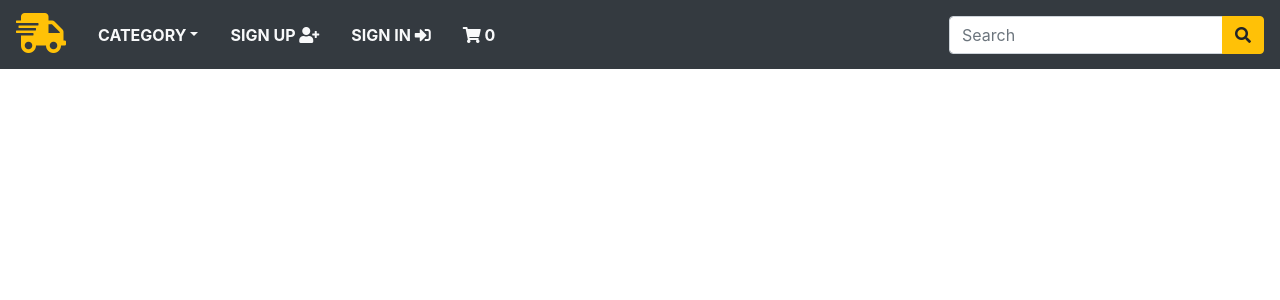
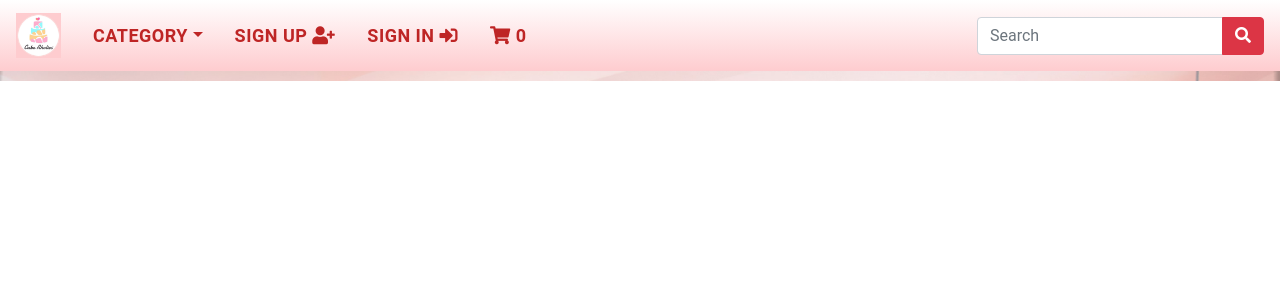
Before and after one commit to NewizZ9381/cakeaholics, a Django app: page / in a window 1280 px wide. Shown: the top 300 px of the page. Run offline with Django 3.2, Linux system fonts and the light colour scheme; data that the repository does not hold is empty; some libraries are stand-ins or nearby versions.

Commit message:
Improve HTML file

```diff
--- /dev/null
+++ b/cakeaholics/static/css/style.css
@@ -0,0 +1,147 @@
+/* <style type="text/css"> */
+body{
+line-height: 1.4;
+font: 400 15px 'roboto', sans-serif;
+letter-spacing: 0.5px;
+color: #333;
+}
+
+a{
+    outline: none;
+    color: rgb(177, 6, 6);
+    text-decoration: none;
+}
+
+a:hover, a:focus{
+    color: #661c19;
+    text-decoration: none;
+}
+
+/* Style Header */
+.bg-header{
+    background: url(/static/media/web/bg.jpg) no-repeat fixed;
+    background-size: cover;
+    /* min-height: 430px; */
+    position: relative;
+    padding: 0;
+}
+
+/* Navbar */
+.navbar{
+    background: linear-gradient(to top, #fecccf,#ffffff);
+    /* background-color: #fecccf; */
+}
+
+.navbar-brand>img{
+    height: 45px
+}
+
+/* .nav-link {
+    color: black !important;
+} */
+
+/* .navbar{
+    padding: 3px 16px;
+} Top-Bottom Left-Right */
+
+.navbar .navbar-nav .active{
+    font-size: 18px;
+    font-weight: 600;
+}
+
+.navbar-nav>li>a{
+    font-size: 18px;
+    font-weight: 600;
+    color: rgb(177, 6, 6) !important;
+    outline: none;
+}
+
+.navb
+
+.active{
+    opacity: 1;
+}
+
+.navbar-nav .nav-item .nav-link{
+    transition: 0.3s ease;
+    color: #BE2525 !important;
+}
+
+.navbar-nav .nav-item .nav-link:hover{
+    transition: 0.3s ease;
+    font-size: 18px;
+    font-weight: 800;
+    color: #661c19 !important;
+}
+
+.navbar-light .navbar-toggler:hover, .navbar .navbar-toggler:active{
+    background-color: rgba(0,0,0,0.2);
+
+}
+
+.navbar-light .navbar-nav .nav-link.active{
+    color: #661c19;
+    font-weight: 800;
+}
+
+button:hover{
+    background-color: #fecccf !important;
+}
+
+button:focus{
+    outline: none;
+    background-color: rgba(255,255,255,0.1);
+}
+
+/* Pagination */
+.pagination > li > a
+{
+    background-color: white;
+    color: #661c19;
+}
+
+.pagination > li > a:focus,
+.pagination > li > a:hover,
+.pagination > li > span:focus,
+.pagination > li > span:hover
+{
+    color: #5a5a5a;
+    background-color: #eee;
+    border-color: #ddd;
+}
+
+.pagination > .active > a
+{
+    color: #661c19 !important;
+    background-color: #fecccf !Important;
+    border: solid 1px #fecccf !Important;
+}
+
+.pagination > .active > a:hover
+{
+    background-color: #fecccf !Important;
+    border: solid 1px #fecccf;
+}
+
+/* Products Row */
+.products-row{
+    margin-top: 10px;
+}
+
+/* Card */
+.card{
+    /* border: 1px solid #fecccf; */
+    /* line-height: 40px; */
+    /* border-radius: 2%; */
+}
+
+.card{
+    /* margin-bottom: 15px; */
+    transition: 0.3s ease;
+}
+
+.card:hover{
+    /* box-shadow: 0 10px 40px 0 rgba(0,0,0,0.5); */
+    box-shadow: 0 10px 40px 0 #ff959c;
+    transition: 0.3s ease;
+}
--- a/cakeaholics/store/templates/index.html
+++ b/cakeaholics/store/templates/index.html
@@ -4,12 +4,12 @@
 {% block content %}
 
 <div class="container">
-    <div class="row my-3">
+    <div class="row products-row">
     {% for product in products %}
         {% if product.image %}
-            <div class="col-lg-4 col-md-6 mb-4">
+            <div class="col-lg-3 col-md-6 mb-4">
                 <div class="card h-100">
-                <a href="{{product.get_url}}"><img class="card-img-top" src="{{product.image.url}}" alt=""  width="338px" height="338px"></a>
+                <a href="{{product.get_url}}"><img class="card-img-top" src="{{product.image.url}}" alt=""  width="200px" height="200px"></a>
                 <div class="card-body">
                     <h4 class="card-title">
                     <a href="{{product.get_url}}">{{product.name}}</a>
@@ -21,7 +21,7 @@
                     {% if product.stock <= 0 %}
                         <h5 class="text-danger">สินค้าหมด</h5>
                     {% else %}
-                        <a href="{% url 'addCart' product.id %}" class="btn btn-primary">เพิ่มลงตะกร้า</a>
+                        <a href="{% url 'addCart' product.id %}" class="btn btn-danger">เพิ่มลงตะกร้า</a>
                     {% endif %}
                     <!-- <small class="text-muted">&#9733; &#9733; &#9733; &#9733; &#9734;</small> -->
                 </div>
--- a/cakeaholics/store/templates/layouts.html
+++ b/cakeaholics/store/templates/layouts.html
@@ -1,6 +1,12 @@
+{% load static %}
+
 <!DOCTYPE html>
 <html lang="en">
 <head>
+    <title>Cakeaholics | Cakes make Happy :)</title>
+    <!-- Small Icon that appears in the brower's tab -->
+    <link rel="icon" href="{% static 'media/web/logo.jpg' %}" type="image/x-icon">
+
     <meta charset="UTF-8">
     <meta name="viewport" content="width=device-width, initial-scale=1.0">
     <title>Document</title>
@@ -9,13 +15,17 @@
     <script src="https://cdn.jsdelivr.net/npm/popper.js@1.16.0/dist/umd/popper.min.js" integrity="sha384-Q6E9RHvbIyZFJoft+2mJbHaEWldlvI9IOYy5n3zV9zzTtmI3UksdQRVvoxMfooAo" crossorigin="anonymous"></script>
     <script src="https://stackpath.bootstrapcdn.com/bootstrap/4.5.0/js/bootstrap.min.js" integrity="sha384-OgVRvuATP1z7JjHLkuOU7Xw704+h835Lr+6QL9UvYjZE3Ipu6Tp75j7Bh/kR0JKI" crossorigin="anonymous"></script>
     <link rel="stylesheet" href="https://use.fontawesome.com/releases/v5.8.1/css/all.css" integrity="sha384-50oBUHEmvpQ+1lW4y57PTFmhCaXp0ML5d60M1M7uH2+nqUivzIebhndOJK28anvf" crossorigin="anonymous">
+    <link rel="stylesheet" type="text/css" href="{% static 'css/style.css' %}">
 </head>
 <body>
+    <div class="container-fluid bg-header">
     {% include 'navbar.html' %}
-    <div class="container">
-        {% block content %}
 
-        {% endblock %}
+        <div class="container">
+            {% block content %}
+
+            {% endblock %}
+        </div>
     </div>
 </body>
 </html>
--- a/cakeaholics/store/templates/navbar.html
+++ b/cakeaholics/store/templates/navbar.html
@@ -1,6 +1,9 @@
-<nav class="navbar navbar-expand-md navbar-light bg-dark">
-    <a href="/" class="navbar-brand"><i class="fas fa-shipping-fast text-warning fa-2x"></i></a>
-    <button type="button" class="navbar-toggler bg-light" data-toggle="collapse"
+{% load static %}
+
+<nav class="navbar navbar-expand-md navbar-light ">
+    <!-- <a href="/" class="navbar-brand"><i class="fas fa-shipping-fast text-warning fa-2x"></i></a> -->
+    <a href="/" class="navbar-brand"><img src="{% static 'media/web/logo.jpg' %}" alt="My image"></a>
+    <button type="button" class="navbar-toggler" data-toggle="collapse"
     data-target="#nav" name="button"><span class="navbar-toggler-icon"></span></button>
     <div class="collapse navbar-collapse justify-content-between" id="nav">
     <ul class="navbar-nav">
@@ -55,7 +58,7 @@
       <div class="input-group">
         <input type="text" name="title" class="form-control" placeholder="Search">
         <div class="input-group-append">
-          <button type="submit" class="btn btn-warning"><i class="fas fa-search"></i></button>
+          <button type="submit" class="btn btn-danger"><i class="fas fa-search"></i></button>
         </div>
       </div>
     </form>
```
Also changed, not shown: cakeaholics/cakeaholics/settings.py (+6 -2 lines), cakeaholics/static/media/web/bg.jpg (added), cakeaholics/static/media/web/logo.jpg (added), 1 other file.
